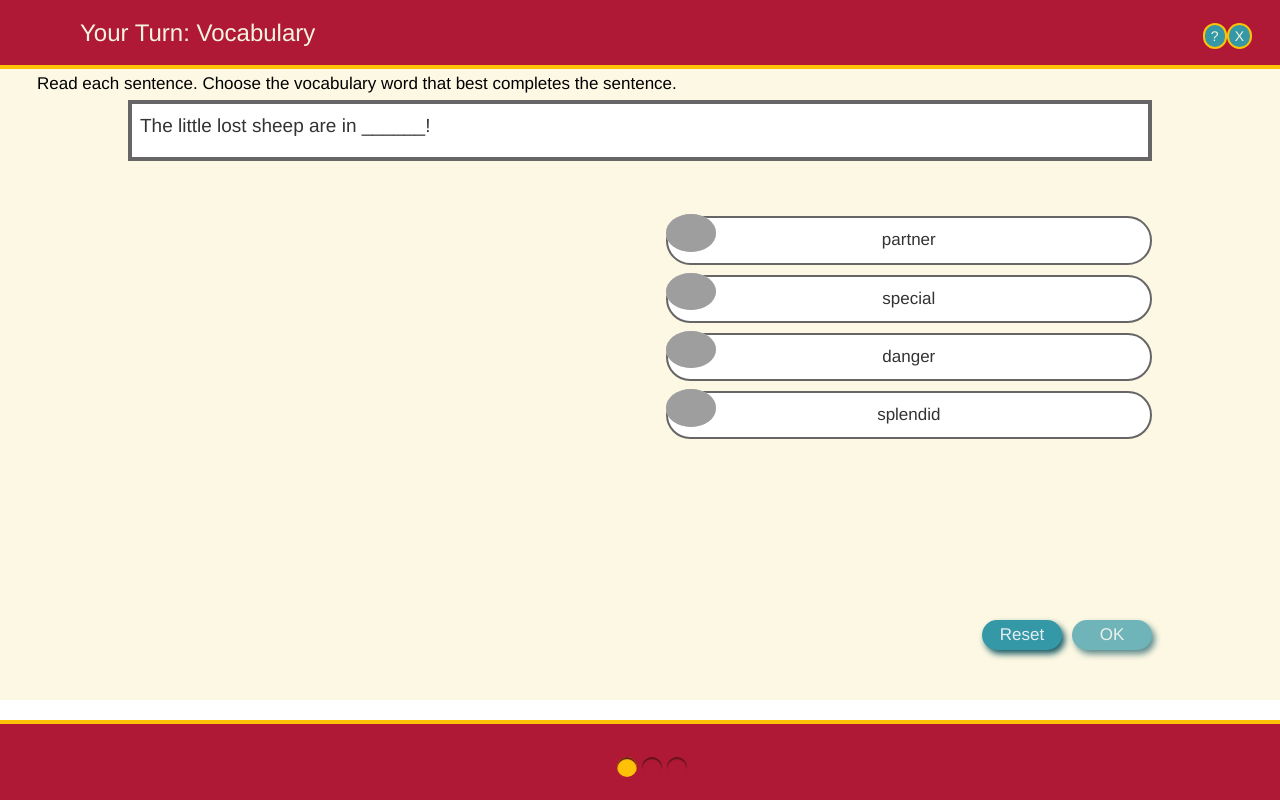
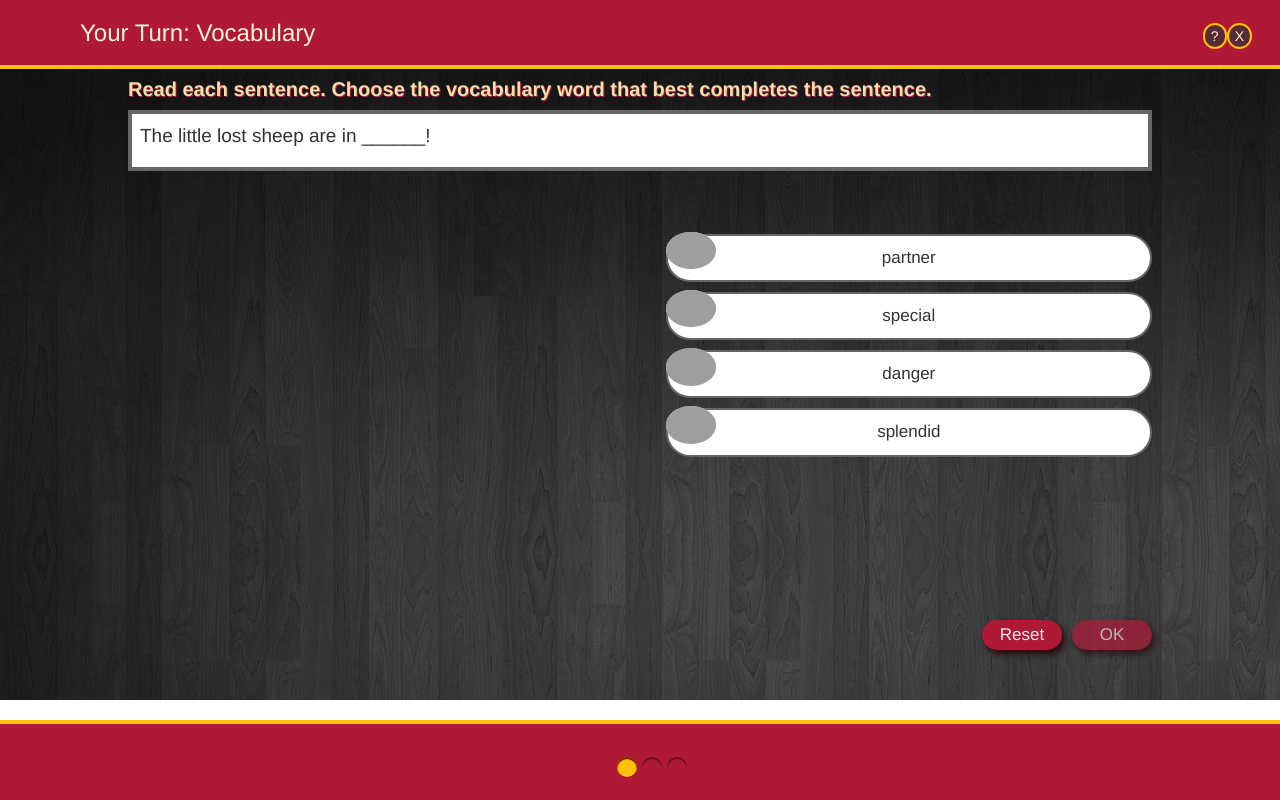
Before and after one commit to Debarati1995/Word-vault, an Angular app: page / in a window 1280 px wide. Built offline with nearby package versions, Linux system fonts and the light colour scheme; grey boxes are pictures that could not be loaded.

Commit message:
UI changed and functionality issue fixed. close button is functional now.

```diff
--- a/src/app/dashboard/dashboard.component.html
+++ b/src/app/dashboard/dashboard.component.html
@@ -4,7 +4,7 @@
         <h3>Your Turn: Vocabulary</h3>
         <div class="button-container">
             <button class="help-button">?</button>
-            <button class="exit-button">X</button>
+            <button class="exit-button" (click) ="close_window();">X</button>
         </div>
     </div>
 
--- a/src/app/dashboard/dashboard.component.ts
+++ b/src/app/dashboard/dashboard.component.ts
@@ -61,6 +61,7 @@ export class DashboardComponent implements OnInit, OnChanges {
       if ((this.round + this.currentRound) === i) {
         this.responseData.rounds[i].questions.forEach(e => {
           this.questions.push(e.text);
+          // this.currentRoundAnswer.push(e);
           this.answers.push(e.answers);
           this.currentQuesObj.push(e);
         });
@@ -76,14 +77,17 @@ export class DashboardComponent implements OnInit, OnChanges {
   }
   updateIndex(flag: boolean) {
     if (flag) {
-      if (this.currentRoundAnswer.length) {
-        this.currentRoundAnswer.splice(0, 1);
+      if (this.index < (this.questions.length - 1)) {
         // console.log(this.questions);
         this.index++;
       } else {
-        this.index = 0;
+        if (( Object.keys(this.responseData.rounds).length === this.currentRound) && (this.index === this.questions.length - 1)) {
+          localStorage.setItem('last_question', 'true');
+        } else {
+          this.index = 0;
         this.currentRound += 1;
         this.getQuestionData();
+        }
       }
       this.screenIndicators.forEach(round => {
         if (round.screenNo === this.currentRound) {
@@ -92,10 +96,10 @@ export class DashboardComponent implements OnInit, OnChanges {
           round.isActive = false;
         }
       });
-      // if ((Object.keys(this.responseData.rounds).length === this.currentRound - 1) && (this.index === this.questions.length - 1)) {
-      //   localStorage.setItem('last_question', 'true');
-      // }
     }
     }
 
+close_window() {
+  window.close();
+    }
 }
--- a/src/styles.css
+++ b/src/styles.css
@@ -1,5 +1,6 @@
 /* You can add global styles to this file, and also import other style files */
 
+/* Header Section STARTS */
 .header {
     padding-left: 8rem;
     background-color: #af1936;
@@ -13,6 +14,151 @@
 .page-header {
     margin: 0 !important
 }
+
+.exit-button,
+.help-button {
+    border-radius: 30px;
+    /* background-color: #3498a7; */
+    background-color: #333333b5;
+    border: 2px solid #ffc107;
+}
+
+.button-container {
+    float: right;
+    margin-top: -33px;
+    margin-right: 28px;
+}
+
+/* Header Section ENDS */
+
+
+
+/* Main Content STARTS */
+
+.content-wrapper {
+    position: absolute;
+    top: 6rem;
+    /* background-color: rgba(41, 41, 40, 0.4196078431372549); */
+    /* background-color: #fcf8e3; */
+    background-image: url('assets/images/background-image-html.jpg');
+    width: 100%;
+    height: 80vh;
+}
+
+.instruction {
+    margin-left: 10%;
+    margin-top: 1.5rem;
+    color: #f1e0ac;
+    font-size: 2rem;
+    text-align: left;
+    font-weight: bold;
+    text-shadow: 1px 1px #af1936;
+}
+
+
+/* Question Section STARTS */
+
+.question-container {
+    position: absolute;
+    left: 10%;
+    padding: 8px;
+    font-size: 19px;
+    top: 5rem;
+    background-color: white;
+    border: 4px solid #676565;
+    width: 80%;
+}
+
+/* Question Section ENDS */
+
+/* Answer Section STARTS */
+
+.answer-container {
+    position: relative;
+    top: 10rem;
+    float: right;
+    display: inline-block;
+    width: 38%;
+    height: 45vh;
+    margin-right: 10%;
+    padding-top: 2rem;
+}
+
+.answer {
+    background-color: white;
+    padding: 10px;
+    border: 2px solid #676565;
+    border-radius: 30px;
+    font-size: 17px;
+    text-align: center;
+    margin-bottom: 1rem;
+    cursor: pointer;
+}
+
+.indicator,
+.indicator-img {
+    width: 50px;
+    position: absolute;
+    float: left;
+    left: 0px;
+    border-radius: 50%;
+    margin-top: -7px;
+    /* top: -14px; */
+    display: inline-block;
+}
+.deselected {
+    background-color: #cfd0d0;
+}
+.selected{
+    background-color: #ffc107;
+}
+
+/* Answer Section ENDS */
+
+/* Validation section STARTS */
+
+.validation-container {
+    position: absolute;
+    bottom: 4rem;
+    right: 0;
+    display: inline-block;
+    width: auto;
+    height: 5vh;
+    margin-right: 10%;
+}
+
+.validation-container>button {
+    /* background-color: #3498a7; */
+    background-color: #af1936;
+    outline: none;
+    border: none;
+    color: #e7eef1;
+    font-size: 1.7rem;
+    width: 8rem;
+    height: 3rem;
+    border-radius: 19px;
+    /* box-shadow: 3px 4px 6px 0px #185b65; */
+    box-shadow: 3px 4px 6px 0px #29050c;
+    margin-left: 1rem;
+    cursor: pointer;
+}
+
+.validation-container>button:active {
+    box-shadow: 1px 2px 5px 0px #a09d9d;
+}
+
+.validation-container>button:disabled {
+    opacity: 0.7;
+    cursor: not-allowed;
+}
+
+/* Validation section ENDS */
+
+/* Main Content ENDS */
+
+
+
+/* Footer Section STARTS */
 
 .footer {
     position: absolute;
@@ -41,111 +187,4 @@
     background-color: #ffc107;
 }
 
-.content-wrapper {
-    position: absolute;
-    top: 6rem;
-    /* background-color: rgba(41, 41, 40, 0.4196078431372549); */
-    background-color: #fcf8e3;
-    width: 100%;
-    height: 80vh;
-}
-
-.instruction {
-    margin: 12px 0 0 37px;
-    color: black;
-    font-size: 17px;
-}
-
-.answer {
-    background-color: white;
-    padding: 10px;
-    border: 2px solid #676565;
-    border-radius: 30px;
-    font-size: 17px;
-    text-align: center;
-    margin-bottom: 1rem;
-}
-
-.exit-button,
-.help-button {
-    border-radius: 30px;
-    background-color: #3498a7;
-    border: 2px solid #ffc107;
-}
-
-.button-container {
-    float: right;
-    margin-top: -33px;
-    margin-right: 28px;
-}
-
-.question-container {
-    position: absolute;
-    left: 10%;
-    padding: 8px;
-    font-size: 19px;
-    top: 4rem;
-    background-color: white;
-    border: 4px solid #676565;
-    width: 80%;
-}
-
-.answer-container {
-    position: relative;
-    top: 10rem;
-    float: right;
-    display: inline-block;
-    width: 38%;
-    height: 45vh;
-    margin-right: 10%;
-    padding-top: 2rem;
-}
-.indicator,
-.indicator-img {
-    width: 50px;
-    position: absolute;
-    float: left;
-    left: 0px;
-    border-radius: 50%;
-    margin-top: -7px;
-    /* top: -14px; */
-    display: inline-block;
-}
-.deselected {
-    background-color: #cfd0d0;
-}
-.selected{
-    background-color: #ffc107;
-}
-.validation-container {
-    position: absolute;
-    bottom: 4rem;
-    right: 0;
-    display: inline-block;
-    width: auto;
-    height: 5vh;
-    margin-right: 10%;
-}
-
-.validation-container>button {
-    background-color: #3498a7;
-    outline: none;
-    border: none;
-    color: #e7eef1;
-    font-size: 1.7rem;
-    width: 8rem;
-    height: 3rem;
-    border-radius: 19px;
-    box-shadow: 3px 4px 6px 0px #185b65;
-    margin-left: 1rem;
-    cursor: pointer;
-}
-
-.validation-container>button:active {
-    box-shadow: 1px 2px 5px 0px #a09d9d;
-}
-
-.validation-container>button:disabled {
-    opacity: 0.7;
-    cursor: not-allowed;
-}
+/* Footer Section ENDS */
```
Also changed, not shown: src/assets/images/background-image-html.jpg (added), src/assets/images/button.jpg (deleted).
